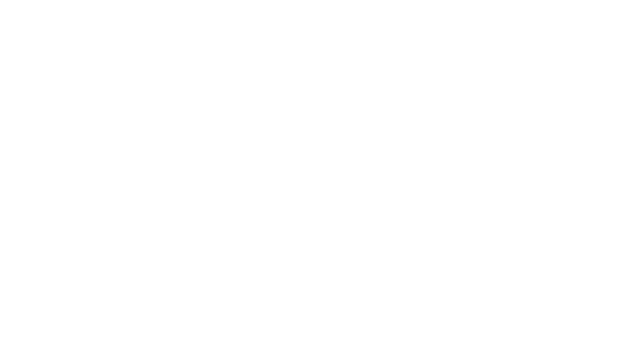
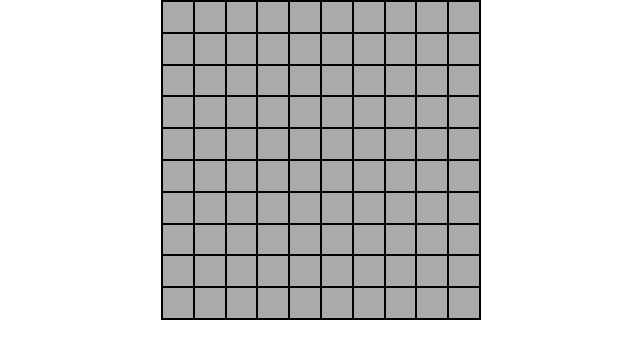
Before and after one commit to sharjeel3/react-cell-simulator-game, a React (Create React App) app: page / in a window 1280 px wide. Shown: the top 358 px of the page, without its empty margins (319-959 px from the left). Built offline with nearby package versions, Linux system fonts and the light colour scheme.

Commit message:
Add views and components for board with cells

```diff
--- a/src/App.tsx
+++ b/src/App.tsx
@@ -1,6 +1,7 @@
 import React from 'react';
 import { createGlobalStyle } from 'styled-components';
 import { globleStyles } from './ui-library/global';
+import { CellSimulator } from './views/CellSimulator';
 
 const GlobalStyles = createGlobalStyle`
   ${globleStyles}
@@ -10,6 +11,7 @@ const App: React.FC = () => {
   return (
     <>
       <GlobalStyles />
+      <CellSimulator />
     </>
   );
 };
--- /dev/null
+++ b/src/components/Board/index.tsx
@@ -0,0 +1,34 @@
+import React from 'react';
+import { BoardRoot } from './styles';
+import { MAX_HEIGHT, MAX_WIDTH } from '../../constants';
+import { Row } from '../Row';
+import { Cell } from '../Cell';
+import { useBoardHook } from '../../hooks/Board';
+
+const rows: Array<Array<number>> = [];
+const columns: Array<number> = [];
+
+for (let ii = 1; ii <= MAX_WIDTH; ii++) {
+  columns.push(ii);
+}
+
+for (let ii = 1; ii <= MAX_HEIGHT; ii++) {
+  rows.push(columns);
+}
+
+export const Board: React.FC<any> = (): any => {
+  const { onClick, aliveMap } = useBoardHook();
+  return (
+    <BoardRoot>
+      {rows.map((item, kk) => {
+        return (
+          <Row key={kk}>
+            {item.map((col, jj) => {
+              return <Cell x={kk + 1} aliveMap={aliveMap} y={col} onClick={onClick} key={jj} />;
+            })}
+          </Row>
+        );
+      })}
+    </BoardRoot>
+  );
+};
--- /dev/null
+++ b/src/components/Board/styles.tsx
@@ -0,0 +1,13 @@
+import styled from 'styled-components';
+import { MAX_HEIGHT, MAX_WIDTH } from '../../constants';
+import { colors } from '../../ui-library/brand/colors';
+
+export const BoardRoot = styled.div`
+  width: ${MAX_WIDTH}em;
+  height: ${MAX_HEIGHT}em;
+  background: ${colors.grey};
+  display: flex;
+  flex-wrap: wrap;
+  border: 1px solid black;
+  margin: auto;
+`;
--- /dev/null
+++ b/src/components/Cell/index.tsx
@@ -0,0 +1,26 @@
+import React from 'react';
+import { CellRoot } from './styles';
+import { aliveMapType, cellClickPayloadType } from '../../hooks/Board';
+
+type propTypes = {
+  onClick: (x: cellClickPayloadType) => void;
+  aliveMap: aliveMapType;
+  x: number;
+  y: number;
+};
+
+export const Cell: React.FC<any> = (props: propTypes): any => {
+  const { onClick, x, y, aliveMap } = props;
+  const id = `${x}${y}`;
+  const alive = aliveMap[id] || false;
+  const handleClick = () => {
+    const payload = {
+      id,
+      x,
+      y
+    };
+    onClick(payload);
+  };
+
+  return <CellRoot alive={alive} onClick={handleClick} />;
+};
--- /dev/null
+++ b/src/components/Cell/styles.tsx
@@ -0,0 +1,14 @@
+import styled from 'styled-components';
+
+type props = {
+  alive?: boolean;
+};
+
+export const CellRoot = styled.div`
+  border: 1px solid black;
+  box-sizing: border-box;
+  height: 100%;
+  flex-basis: 10%;
+  cursor: pointer;
+  ${(p: props) => p.alive && `background-color: green;`}
+`;
--- /dev/null
+++ b/src/components/Row/index.tsx
@@ -0,0 +1,10 @@
+import React from 'react';
+import { RowRoot } from './styles';
+
+type propTypes = {
+  children?: React.ReactNode;
+};
+
+export const Row: React.FC<any> = (props: propTypes): any => {
+  return <RowRoot>{props.children}</RowRoot>;
+};
--- /dev/null
+++ b/src/components/Row/styles.tsx
@@ -0,0 +1,7 @@
+import styled from 'styled-components';
+
+export const RowRoot = styled.div`
+  display: flex;
+  height: 10%;
+  width: 100%;
+`;
--- /dev/null
+++ b/src/views/CellSimulator/index.tsx
@@ -0,0 +1,6 @@
+import React from 'react';
+import { Board } from '../../components/Board';
+
+export const CellSimulator: React.FC = () => {
+  return <Board />;
+};
```
